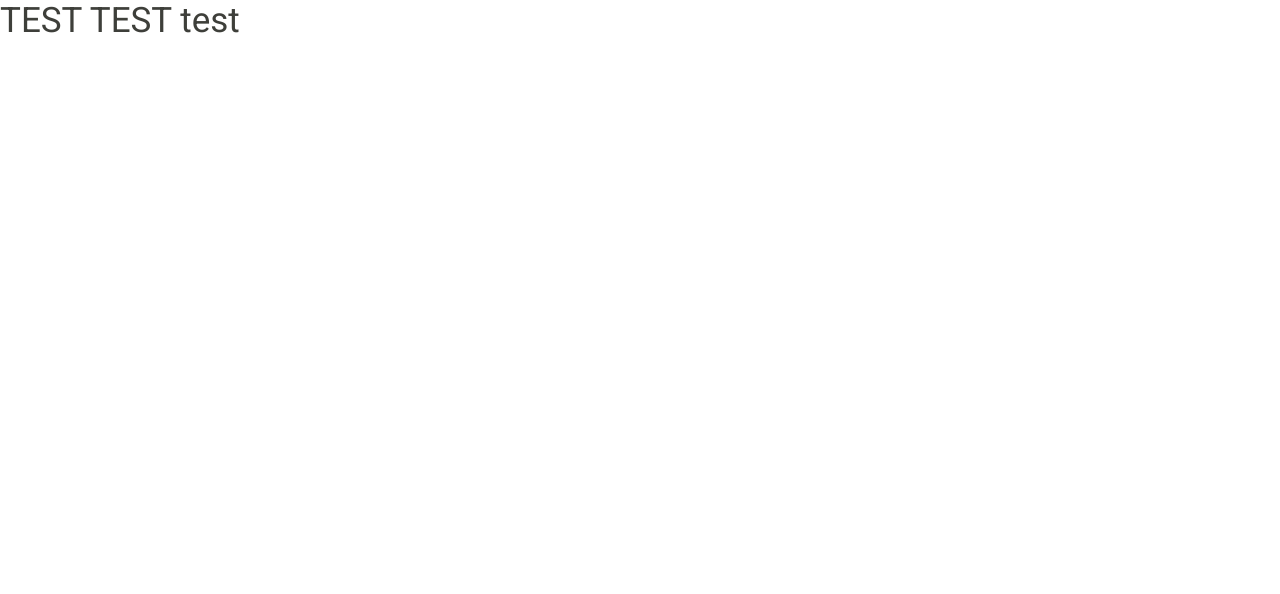
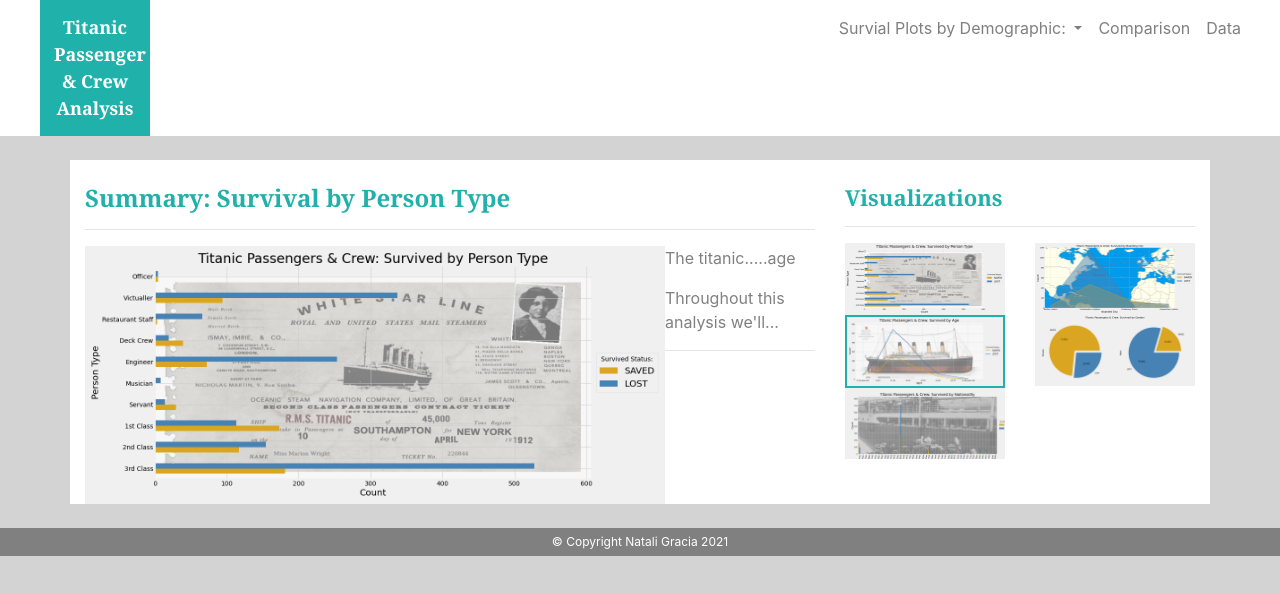
Before and after one commit to nataligracia/webdesign_titanic, a plain HTML site: page index.html in a window 1280 px wide. Drawn offline with nearby package versions, Linux system fonts and the light colour scheme.

Commit message:
Launch Structure

```diff
--- a/index.html
+++ b/index.html
@@ -5,15 +5,130 @@
   <meta name="viewport" content="width=device-width, initial-scale=1.0">
   <meta http-equiv="X-UA-Compatible" content="ie=edge">
   <title>Web Design: Titanic Visualization</title>
-  <link rel="stylesheet" href="bootstrap.css">
+  <link rel="stylesheet" href="https://stackpath.bootstrapcdn.com/bootstrap/4.3.1/css/bootstrap.min.css"
+  integrity="sha384-ggOyR0iXCbMQv3Xipma34MD+dH/1fQ784/j6cY/iJTQUOhcWr7x9JvoRxT2MZw1T" crossorigin="anonymous">
+  <script src="https://code.jquery.com/jquery-3.3.1.slim.min.js"
+    integrity="sha384-q8i/X+965DzO0rT7abK41JStQIAqVgRVzpbzo5smXKp4YfRvH+8abtTE1Pi6jizo"
+    crossorigin="anonymous"></script>
+  <script src="https://cdnjs.cloudflare.com/ajax/libs/popper.js/1.14.7/umd/popper.min.js"
+    integrity="sha384-UO2eT0CpHqdSJQ6hJty5KVphtPhzWj9WO1clHTMGa3JDZwrnQq4sF86dIHNDz0W1"
+    crossorigin="anonymous"></script>
+  <script src="https://stackpath.bootstrapcdn.com/bootstrap/4.3.1/js/bootstrap.min.js"
+    integrity="sha384-JjSmVgyd0p3pXB1rRibZUAYoIIy6OrQ6VrjIEaFf/nJGzIxFDsf4x0xIM+B07jRM"
+    crossorigin="anonymous"></script>
+  <link rel="stylesheet" href="style.css">
 </head>
+
 <body>
-<h1>TEST TEST test</h1>
+  <div>
+    <div class="row">
+      <div class="col col-6 homebtn">
+        <a href="index.html">Titanic Passenger & Crew Analysis</a>
+      </div>
+      <div class="col col-6 menubuttons divtop">
+
+        <nav class="navbar navbar-expand-md navbar-light">
+          <button class="navbar-toggler" type="button" data-toggle="collapse" data-target="#navbarTogglerDemo03"
+            aria-controls="navbarTogglerDemo03" aria-expanded="false" aria-label="Toggle navigation">
+            <span class="navbar-toggler-icon"></span>
+          </button>
+
+          <div class="collapse navbar-collapse" id="navbarTogglerDemo03">
+            <ul class="navbar-nav">
+              <li class="nav-item dropdown">
+                <a class="nav-link dropdown-toggle" href="#" id="navbarDropdownMenuLink" data-toggle="dropdown"
+                  aria-haspopup="true" aria-expanded="false">
+                  Survial Plots by Demographic:
+                </a>
+                <div class="dropdown-menu" aria-labelledby="navbarDropdownMenuLink">
+                  <a class="dropdown-item" href="Age.html">Age</a>
+                  <a class="dropdown-item" href="Gender.html">Gender</a>
+                  <a class="dropdown-item" href="Nationality.html">Nationality</a>
+                  <a class="dropdown-item" href="BoardedCity.html">Boarded City</a>
+                  <a class="dropdown-item" href="PersonType.html">Person Type</a>
+                </div>
+              </li>
+              <li class="nav-item">
+                <a class="nav-link" href="Comparison.html">Comparison</a>
+              </li>
+              <li class="nav-item">
+                <a class="nav-link" href="Data.html">Data</a>
+              </li>
+            </ul>
+          </div>
+        </nav>
+
+
+      </div>
+    </div>
+  </div>
+
+  <!-- Start Container-->
+  <div class="container">
+
+    <br>
+
+    <!-- Start Rows-->
+    <div class="row">
+
+      <!-- Start Left Side Columns-->
+      <div class="col col-12 col-md-8 divbdy">
+        <br>
+        <h1>Summary: Survival by Person Type</h1>
+        <hr>
+        <img src="WebVisualizations/Visualizations/persontype_barh_plot.png" alt="Survival by Person Type" width="580" align="left">
+        <p>The titanic.....age
+        </p>
+        <p>Throughout this analysis we'll...
+        </p>
+        <hr>
+      </div>
+      <!-- End Left Side Columns -->
+
+      <!-- Start Right Side Columns-->
+      <div class="col col-12 col-md-4 divbdy">
+        <br>
+        <h2>Visualizations</h2>
+        <hr>
+
+        <!-- Start of Visualizations Box-->
+        <div class='row'>
+          <div class="col col-3 col-md-6">
+            <a href="PersonType.html"><img src="WebVisualizations/Visualizations/persontype_barh_plot.png" alt="Survival by Person Type"></a>
+          </div>
+          <div class="col col-3 col-md-6">
+            <a href="BoardedCity.html"><img src="WebVisualizations/Visualizations/boardedcity_area_plot.png" alt="Survival by Boarded City"></a>
+          </div>
+          <div class="col col-3 col-md-6">
+            <a href="Age.html"><img src="WebVisualizations/Visualizations/age_line_plot.png" alt="Survival by Age" id="imgsel"></a>
+          </div>
+          <div class="col col-3 col-md-6">
+            <a href="Gender.html"><img src="WebVisualizations/Visualizations/gender_pie_subplots.png" alt="Survival by Gender"></a>
+          </div>
+          <div class="col col-3 col-md-6">
+            <a href="Nationality.html"><img src="WebVisualizations/Visualizations/nationality_bar_plot.png" alt="Survival by Nationality"></a>
+          </div>
+        </div>
+        <!-- End of Visualizations Box-->
+
+      </div>
+      <!-- End Right Side Columns-->
+
+    </div>
+    <!-- End Rows-->
+
+  </div>
+  <!-- End Container-->
+
+  <br>
+
+  <!-- Start of Footer -->
+  <div>
+    <div class="row">
+      <div class="col col-12 divbtm">© Copyright Natali Gracia 2021</div>
+    </div>
+  </div>
+  <!-- End of Footer -->
+
 </body>
 </html>
-
-
-<!-- sources
-https://www.kaggle.com/c/titanic/overview
-  https://web.stanford.edu/class/archive/cs/cs109/cs109.1166/problem12.html
- -->
--- a/style.css
+++ b/style.css
@@ -0,0 +1,104 @@
+img {
+    max-width: 100%;
+  }
+
+  #imgsel{
+    border: lightseagreen 2px solid;
+  }
+
+  h1, h2, h3{
+    font-family: Georgia, 'Times New Roman', Times, serif;
+    color: lightseagreen;
+  }
+
+  h1{
+    font-size: 24px;
+    font-weight: bold;
+    text-align:left;
+  }
+
+  h2{
+    font-size: 22px;
+    font-weight: bold;
+    text-align:left;
+  }
+
+  h3{
+    font-size: 16px;
+    font-weight: bold;
+    text-align: center;
+  }
+
+  p{
+    color: gray;
+    text-align:left;
+  }
+
+  .navbar{
+      position: absolute;
+      right: 30px;
+  }
+
+  .navbar a{
+    background-color:white;
+  }
+
+  body {
+    width: 100%;
+    min-height:100%;
+    background-color: lightgray;
+  }
+
+  .col {
+    width: 100%;
+    /* border: black 1px solid; */
+    /* Font color */
+    /* color:blue;  */
+  }
+
+  .homebtn{
+    background-color: white;
+    z-index:2;
+  }
+
+  .homebtn a{
+    width: 110px;
+    background: lightseagreen;
+    font-family: Georgia, 'Times New Roman', Times, serif;
+    font-size: 18px;
+    font-weight: bold;
+    color: white;
+    text-align: center;
+    display: block;
+    padding: 14px;
+    margin: 0px 0px 0px 40px;
+  }
+
+  .divtop{
+    background-color: white;
+    z-index:2;
+  }
+
+  .divbdy{
+    background-color: white;
+    z-index:1;
+  }
+
+  .divtable{
+    text-align:center;
+    background-color: white;
+    z-index:1;
+  }
+
+  .divbtm {
+    width:100%;
+    /* position:absolute; */
+    bottom:0;
+    background-color: gray;
+    z-index:0;
+    font-size: 12px;
+    color: white;
+    text-align: center;
+    padding: 5px;
+    margin: 0px;
+  }
```
